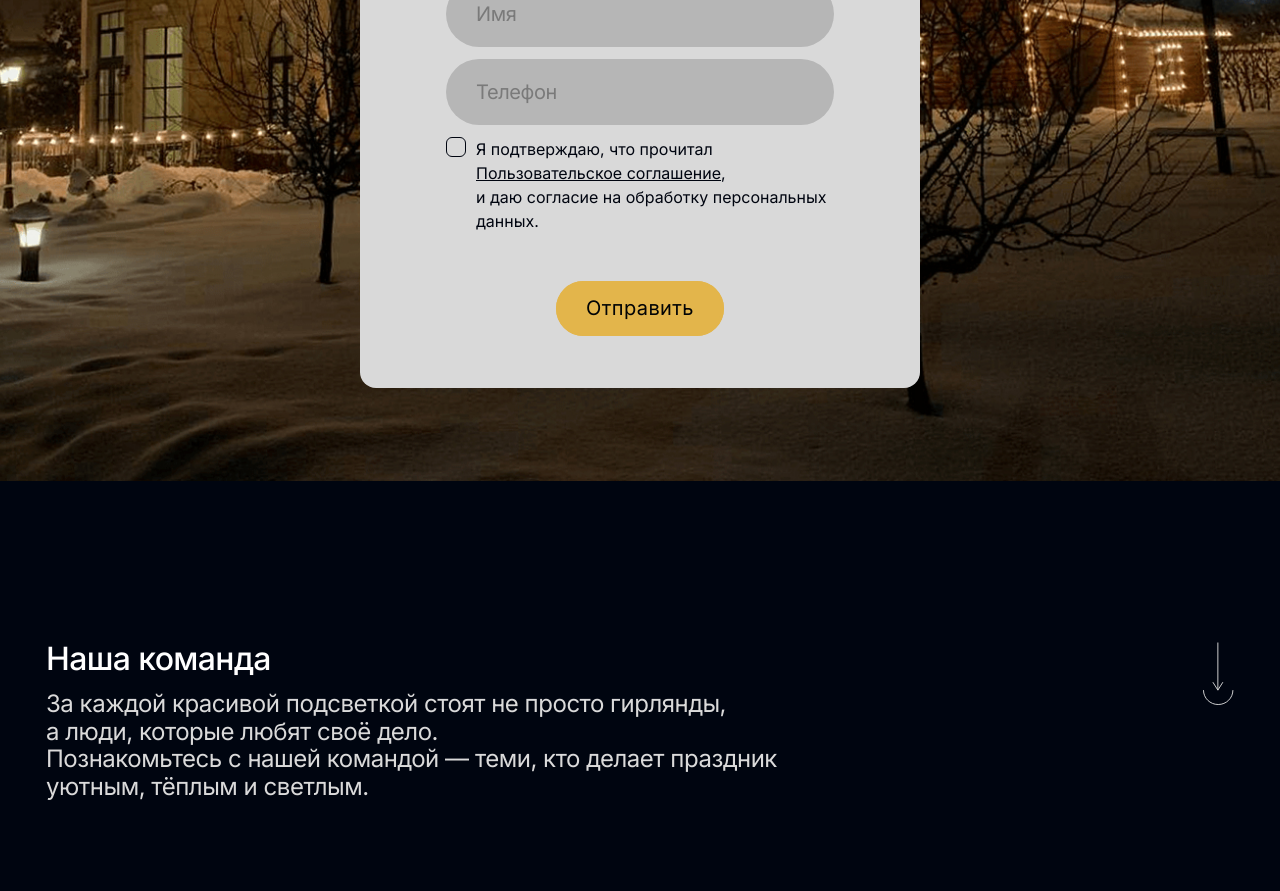
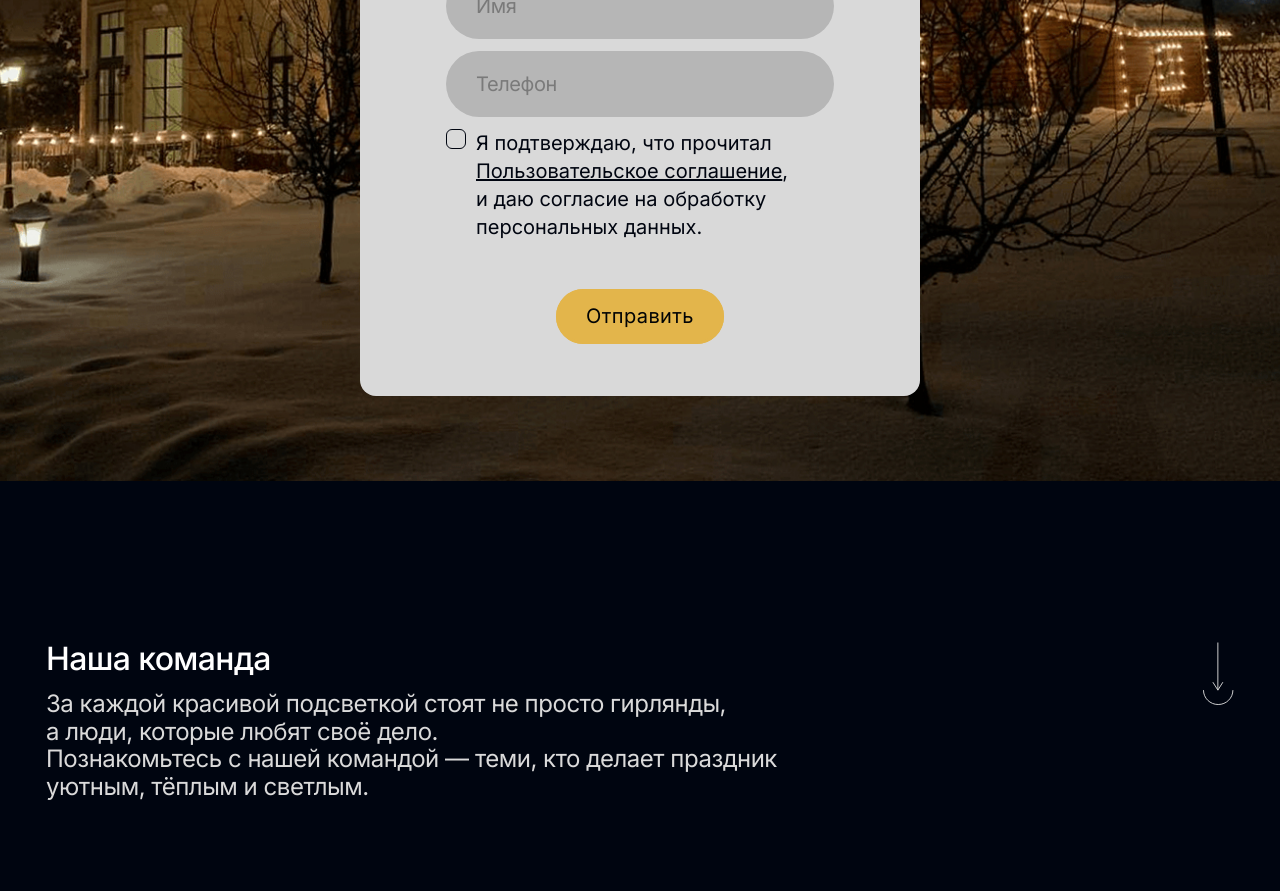
Before and after one commit to AlexandrNikolaenko/pzk-site, a Next.js app: page / in a window 1280 px wide. Shown: the part 9920-10811 px from the top of the page. Built offline with nearby package versions, Linux system fonts and the light colour scheme.

Commit message:
fix: fix size text in form

```diff
--- a/components/form/form.tsx
+++ b/components/form/form.tsx
@@ -128,7 +128,7 @@ export default function Form() {
             }
           </button>
           <input value={'off'} className="hidden" type="checkbox"/>
-          <label><span className={`${errorCheck && !isCheckbox ? 'text-red-500' : 'text-background'}`} style={{transition: '0s all'}}>Я подтверждаю, что прочитал <Link className="underline" href="/polzovatelskoe-soglashenie" style={{transition: '0s all'}}>Пользовательское соглашение</Link>,<br className="hidden sm:inline"/> и даю согласие на обработку персональных данных.</span></label>
+          <label><span className={`text-xl max-md:text-xs ${errorCheck && !isCheckbox ? 'text-red-500' : 'text-background'}`} style={{transition: '0s all'}}>Я подтверждаю, что прочитал <Link className="underline" href="/polzovatelskoe-soglashenie" style={{transition: '0s all'}}>Пользовательское соглашение</Link>,<br className="hidden sm:inline"/> и даю согласие на обработку персональных данных.</span></label>
         </div>
       </div>
       {formError.message == "" ? (
```
